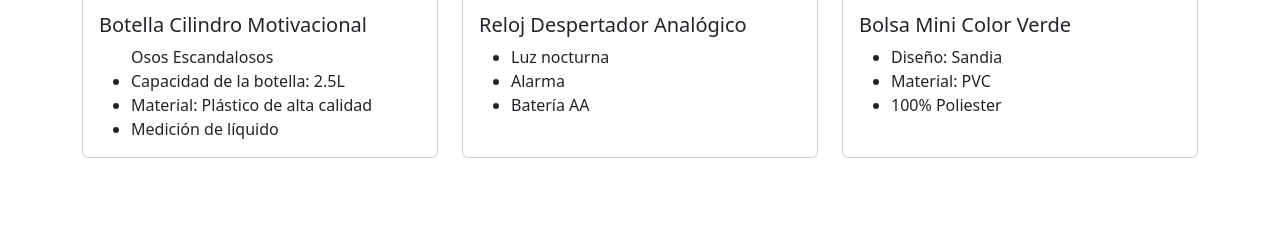
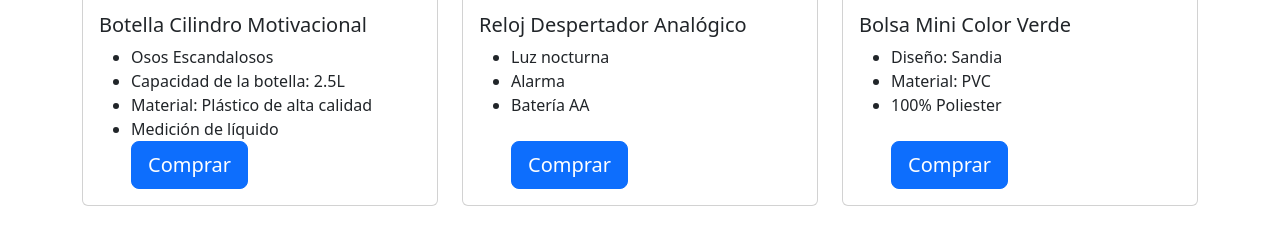
Before and after one commit to raulmg182/proyecto1-landing-negocio, a plain HTML site: page index.html in a window 1280 px wide. Shown: the part 925-1170 px from the top of the page. Before the commit the page ends 1131 px from the top, so only its background shows below. Drawn offline with nearby package versions, Linux system fonts and the light colour scheme.

Commit message:
nuevo commit

```diff
--- a/index.html
+++ b/index.html
@@ -79,10 +79,12 @@
           <img src="https://comercializadorajyr.com/wp-content/uploads/2022/06/65DDFDF2-2FBC-483D-A100-C29ADD13C07E.jpeg" class="card-img-top" alt="...">
           <div class="card-body">
             <h5 class="card-title">Botella Cilindro Motivacional</h5>
-            <ul class="card-text"> Osos Escandalosos
+            <ul class="card-text">
+              <li>Osos Escandalosos</li>
               <li>Capacidad de la botella: 2.5L</li>
               <li>Material: Plástico de alta calidad</li>
               <li>Medición de líquido</li>
+              <a class="btn btn-primary btn-lg" href="#" role="button">Comprar</a>
             </ul>
           </div>
         </div>
@@ -95,7 +97,8 @@
             <ul class="card-text">
               <li>Luz nocturna</li>
               <li>Alarma</li>
-              <li>Batería AA</li>
+              <li>Batería AA</li><br>
+              <a class="btn btn-primary btn-lg" href="#" role="button">Comprar</a>
             </ul>
           </div>
         </div>
@@ -108,7 +111,8 @@
             <ul class="card-text">
               <li>Diseño: Sandia</li>
               <li>Material: PVC</li>
-              <li>100% Poliester</li>
+              <li>100% Poliester</li><br>
+              <a class="btn btn-primary btn-lg" href="#" role="button">Comprar</a>
             </ul>
           </div>
         </div>
```
